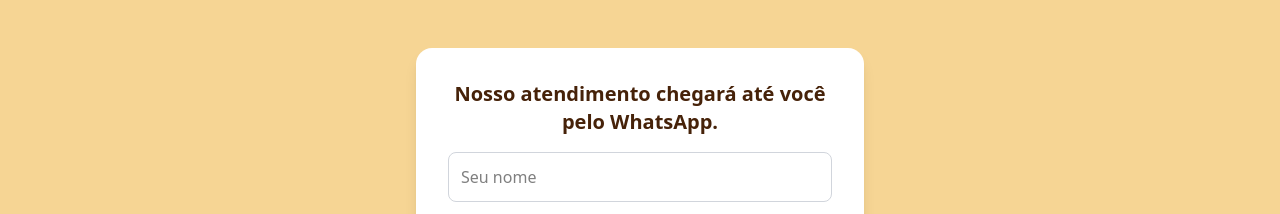
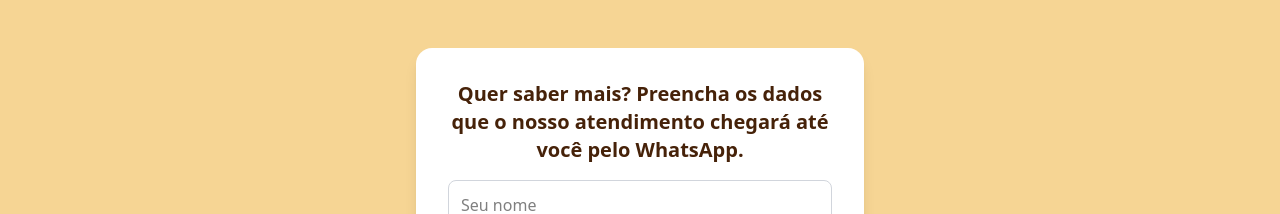
Before and after one commit to ewertonpinheiroo/linknabio, a Next.js app: page / in a window 1280 px wide. Shown: the top 214 px of the page. Built offline with nearby package versions, Linux system fonts and the light colour scheme.

Commit message:
Adiciona react-slick e slick-carousel, ajusta estilos e layout 4

```diff
--- a/src/app/page.tsx
+++ b/src/app/page.tsx
@@ -58,7 +58,7 @@
       {/* Formulário */}
       <form onSubmit={handleSubmit} className="bg-white p-8 rounded-2xl shadow-lg space-y-4 w-full max-w-md text-center mb-12">
         <h2 className="text-xl font-bold text-[#462209]">
-          Nosso atendimento chegará até você pelo WhatsApp.
+         Quer saber mais? Preencha os dados que o nosso atendimento chegará até você pelo WhatsApp.
         </h2>
 
         {enviado ? (
```
